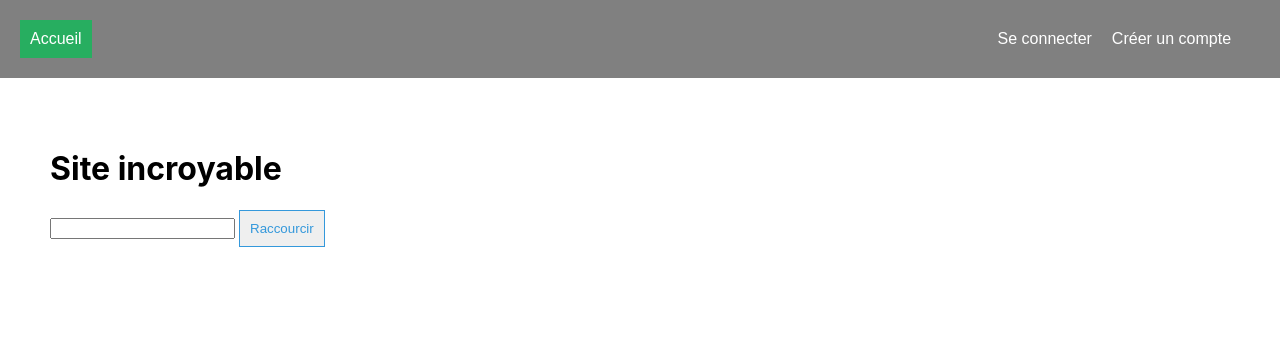
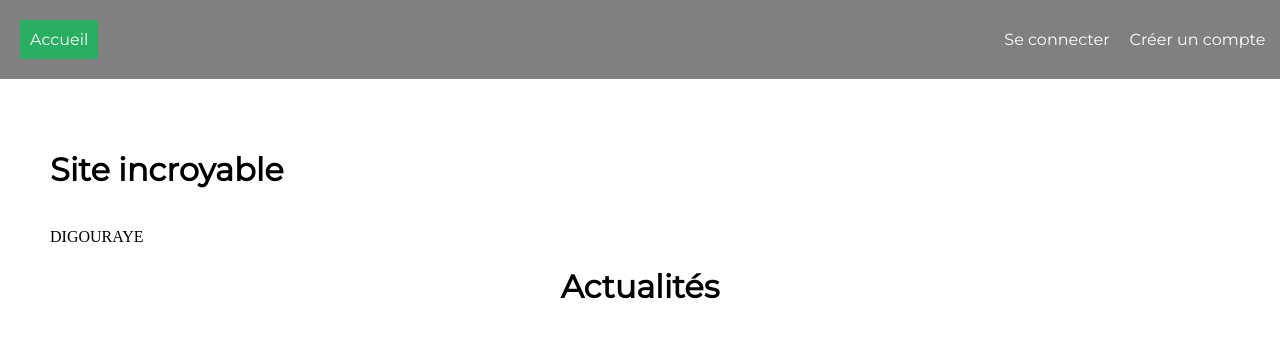
Before and after one commit to AngryKiller/Projet-NSI, a Flask app: template templates/index.html in a window 1280 px wide. Shown: the top 338 px of the page. Run offline with Flask 2, Linux system fonts and the light colour scheme; the template is opened without the code that fills it, so the values that code supplies are empty.

Commit message:
Added news design

```diff
--- a/static/css/style.css
+++ b/static/css/style.css
@@ -73,7 +73,7 @@
 h5,
 h6 {
     width: 100%;
-    font-family: -apple-system, BlinkMacSystemFont, "Segoe UI", Roboto, "Helvetica Neue", Arial, "Noto Sans", sans-serif;
+    font-family: 'Montserrat', -apple-system, BlinkMacSystemFont, "Segoe UI", Roboto, "Helvetica Neue", Arial, "Noto Sans", sans-serif;
 }
 
 hr {
@@ -93,6 +93,13 @@
     display: block;
     margin-left: auto;
     margin-right: auto;
+}
+
+.btn {
+    padding: 10px;
+    text-align: center;
+    transition: 0.5s;
+    height: 100%;
 }
 
 .btn-green {
@@ -169,3 +176,45 @@
     background-color: #3498db;
     color: white;
 }
+
+.card-body {
+    padding: 10px;
+    padding-bottom: 25px;
+}
+
+.card-body>small {
+    color: white;
+}
+
+.card-title {
+    color: white;
+    font-weight: 300;
+    margin-bottom: 5px;
+}
+
+.card-title::after {
+    color: white;
+}
+
+.card {
+    display: block;
+}
+
+.card-market {
+    background-color: #34495e;
+    margin: 20px;
+}
+
+.card-content>p {
+    color: white;
+    font-family: 'Montserrat';
+    padding-bottom: 10px;
+}
+.card-content>small{
+        color: white;
+    font-family: 'Montserrat';
+}
+
+.text-center{
+    text-align: center;
+}
--- a/templates/index.html
+++ b/templates/index.html
@@ -1,25 +1,30 @@
 {% extends "pageTemplate.html" %}
 {% block content %}
-    <h1>Site incroyable</h1>
-    <form action="/shorten" method="post">
+    <h1 class="title">Site incroyable</h1>
+   <!-- <form action="/shorten" method="post">
       <input type="text" name="url" required>
     <button class="btn btn-blue" type="submit">Raccourcir</button>
-    </form>
+    </form> !-->
+    <hr>
+    <p class="description">DIGOURAYE</p>
 
 
+    <h1 class="text-center">Actualités</h1>
+    <hr>
     {% for article in news: %}
-
-<div class="card news">
-  <div class="card-header">
-    {{ article[1] }}
-  </div>
-  <div class="card-body">
-    <p class="card-text">{{ article[2] }}</p>
-  </div>
-  <div class="card-footer text-muted">
-    écrit par {{ article[3] }}
-  </div>
-</div>
+        <div class="card card-market">
+            <div class="card-body">
+                <h2 class="card-title">
+                    {{ article[1] }}
+                </h2>
+                    <hr>
+                    <div class="card-content">
+                    <p>{{ article[2] }}</p>
+                        <hr>
+                        <small>écrit par {{ article[3] }}</small>
+                    </div>
+            </div>
+        </div>
     {% endfor %}
 
 {% endblock %}
--- a/templates/pageTemplate.html
+++ b/templates/pageTemplate.html
@@ -4,6 +4,7 @@
     {% block head %}
         <meta charset="UTF-8">
         <link rel="stylesheet" href="/static/css/style.css">
+        <link href="https://fonts.googleapis.com/css?family=Montserrat:200,300,400" rel="stylesheet">
         <title>{% block title %}{% endblock %}</title>
     {% endblock %}
 </head>
```
